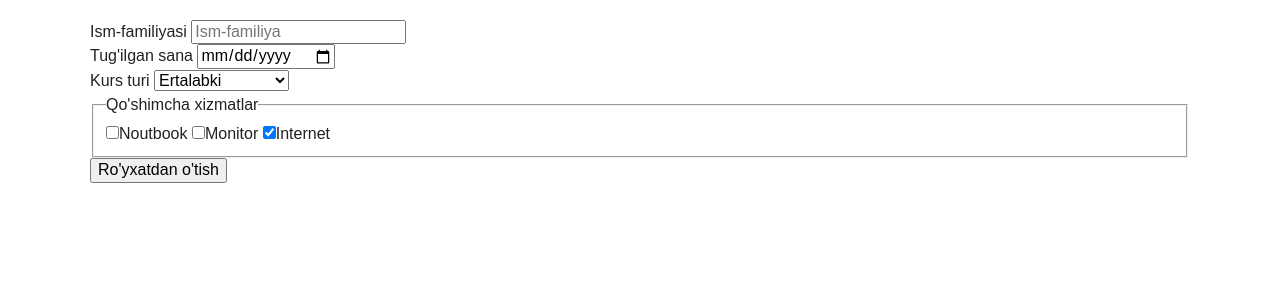
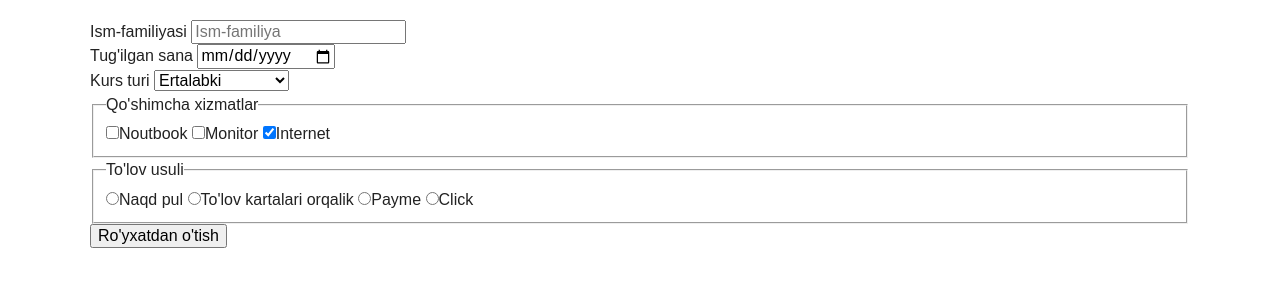
Before and after one commit to S-Yunusov/form, a plain HTML site: page index.html in a window 1280 px wide. Drawn offline with Linux system fonts and the light colour scheme.

Commit message:
Add input -> type="radio"

```diff
--- a/index.html
+++ b/index.html
@@ -56,6 +56,25 @@
             </label>
           </fieldset>
         </div>
+
+        <div>
+          <fieldset>
+            <legend>To'lov usuli</legend>
+            <label>
+              <input type="radio" name="payment-type" value="cash">Naqd pul
+            </label>
+            <label>
+              <input type="radio" name="payment-type" value="cards">To'lov kartalari orqalik
+            </label>
+            <label>
+              <input type="radio" name="payment-type" value="payme">Payme
+            </label>
+            <label>
+              <input type="radio" name="payment-type" value="click">Click
+            </label>
+          </fieldset>
+        </div>
+
         <button type="submit">Ro'yxatdan o'tish</button>
       </form>
     </div>
```
